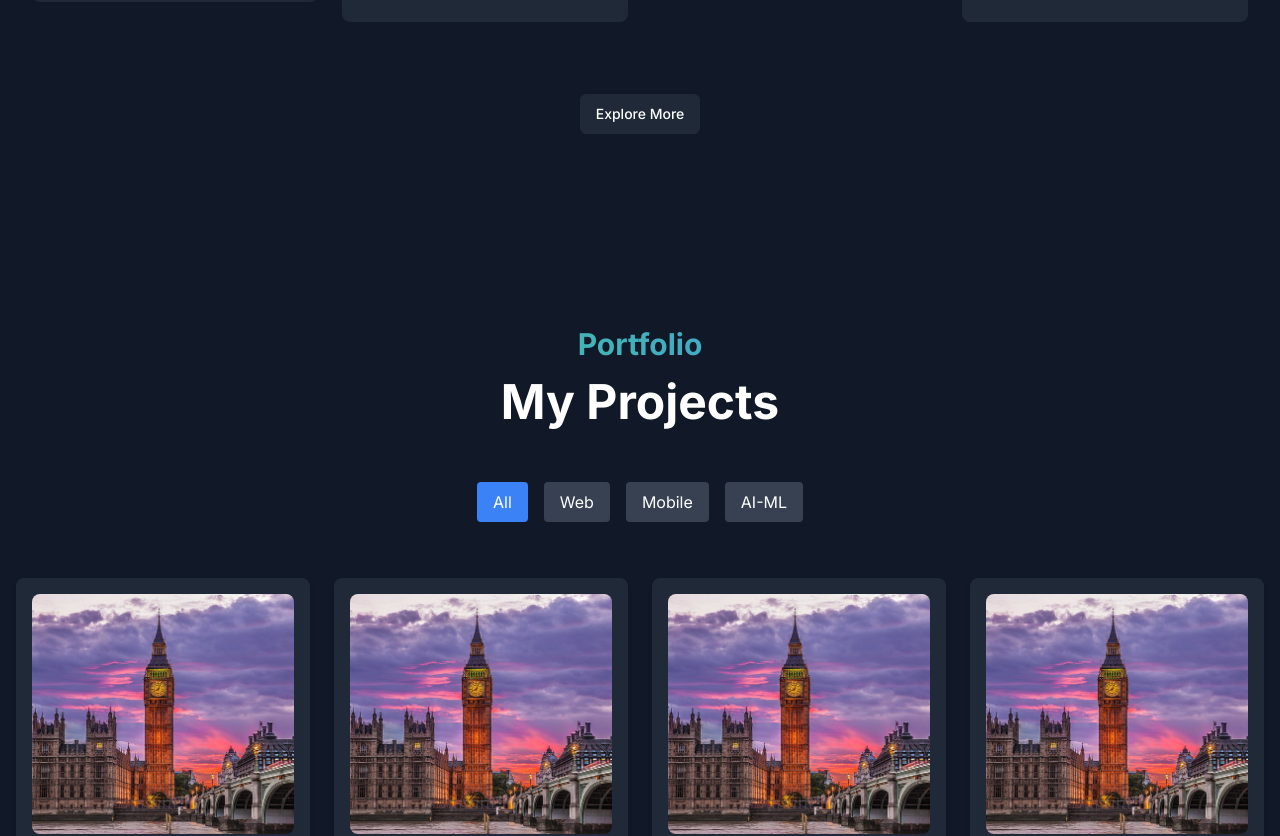
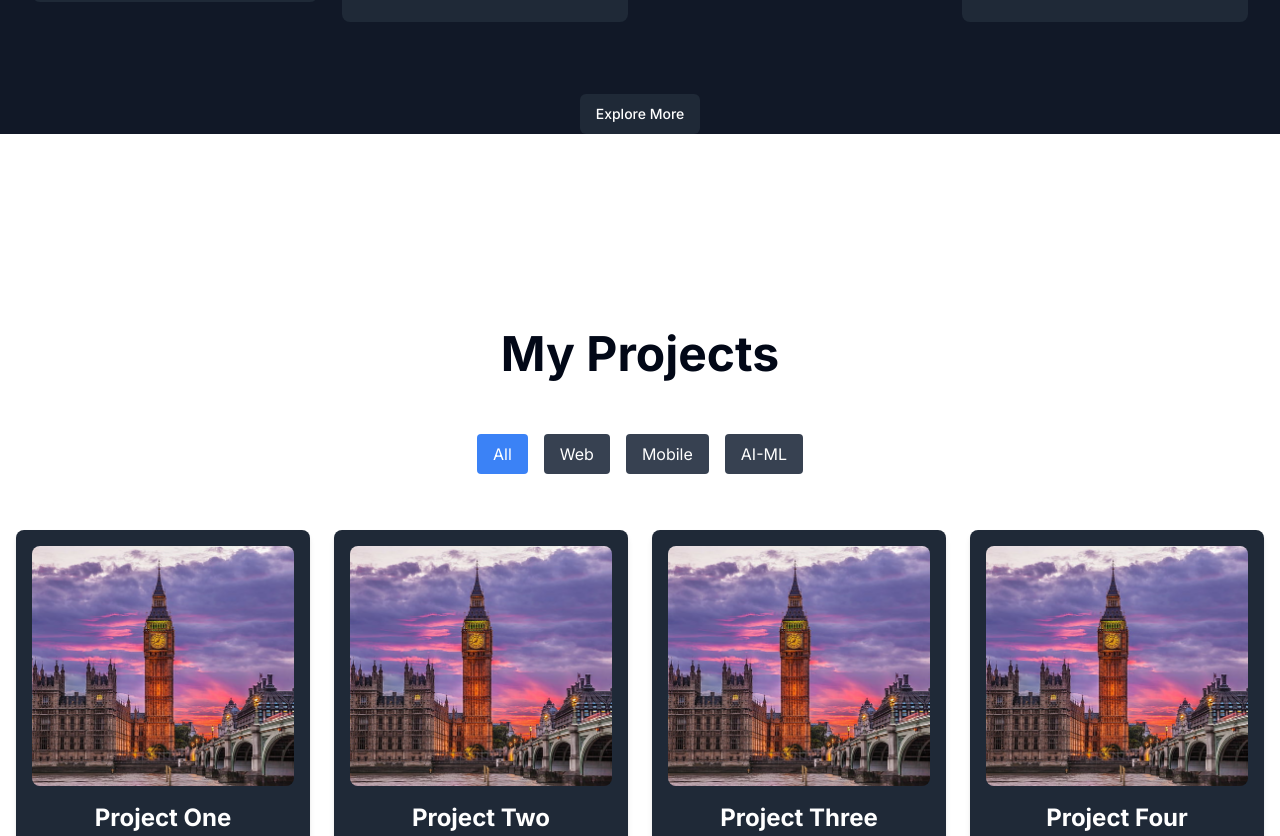
Before and after one commit to DharshanSR/sample-portfolio, a Next.js app: page / in a window 1280 px wide. Shown: the part 4463-5299 px from the top of the page. Built offline with nearby package versions, Linux system fonts and the light colour scheme.

Commit message:
change the background color

```diff
--- a/pages/Portfolio/Portfolio.tsx
+++ b/pages/Portfolio/Portfolio.tsx
@@ -8,7 +8,7 @@ import 'swiper/css/pagination';
 import 'swiper/css/autoplay'; // Import Swiper autoplay CSS
 import { Pagination, Autoplay } from 'swiper/modules'; // Import Autoplay module
 import { projects } from '@/data/projectData';
-import PageTransition from '@/components/PageTransition';
+// import PageTransition from '@/components/PageTransition';
 import useProjectInView from '@/hooks/useProjectInView';
 import ProjectCard from '@/components/ProjectCard';
 
@@ -61,11 +61,10 @@ const Portfolio = () => {
   const { ref: sectionRef, inView: sectionInView } = useProjectInView();
 
   return (
-    <PageTransition>
-      <section id="portfolio" className="py-40 bg-gray-900">
+      <section id="portfolio" className="py-20 relative bg-customBlue">
         <div className="container mx-auto px-4 py-8">
           <motion.h1
-            className="bg-gradient-to-r from-green-400 to-blue-500 text-transparent bg-clip-text font-bold text-2xl sm:text-3xl mb-4 text-center"
+            className="text-white mt-8 font-bold text-2xl sm:text-3xl mb-4 text-center"
             initial="hidden"
             animate={sectionInView ? "visible" : "hidden"}
             variants={sectionVariants}
@@ -75,7 +74,7 @@ const Portfolio = () => {
             Portfolio
           </motion.h1>
           <motion.h2
-            className="text-5xl sm:text-5xl font-bold mb-12 text-center text-white"
+            className="text-5xl sm:text-5xl font-bold mb-12 text-center text-customDarkBlue"
             initial="hidden"
             animate={sectionInView ? "visible" : "hidden"}
             variants={sectionVariants}
@@ -174,7 +173,6 @@ const Portfolio = () => {
           </div>
         </div>
       </section>
-    </PageTransition>
   );
 };
 
```
